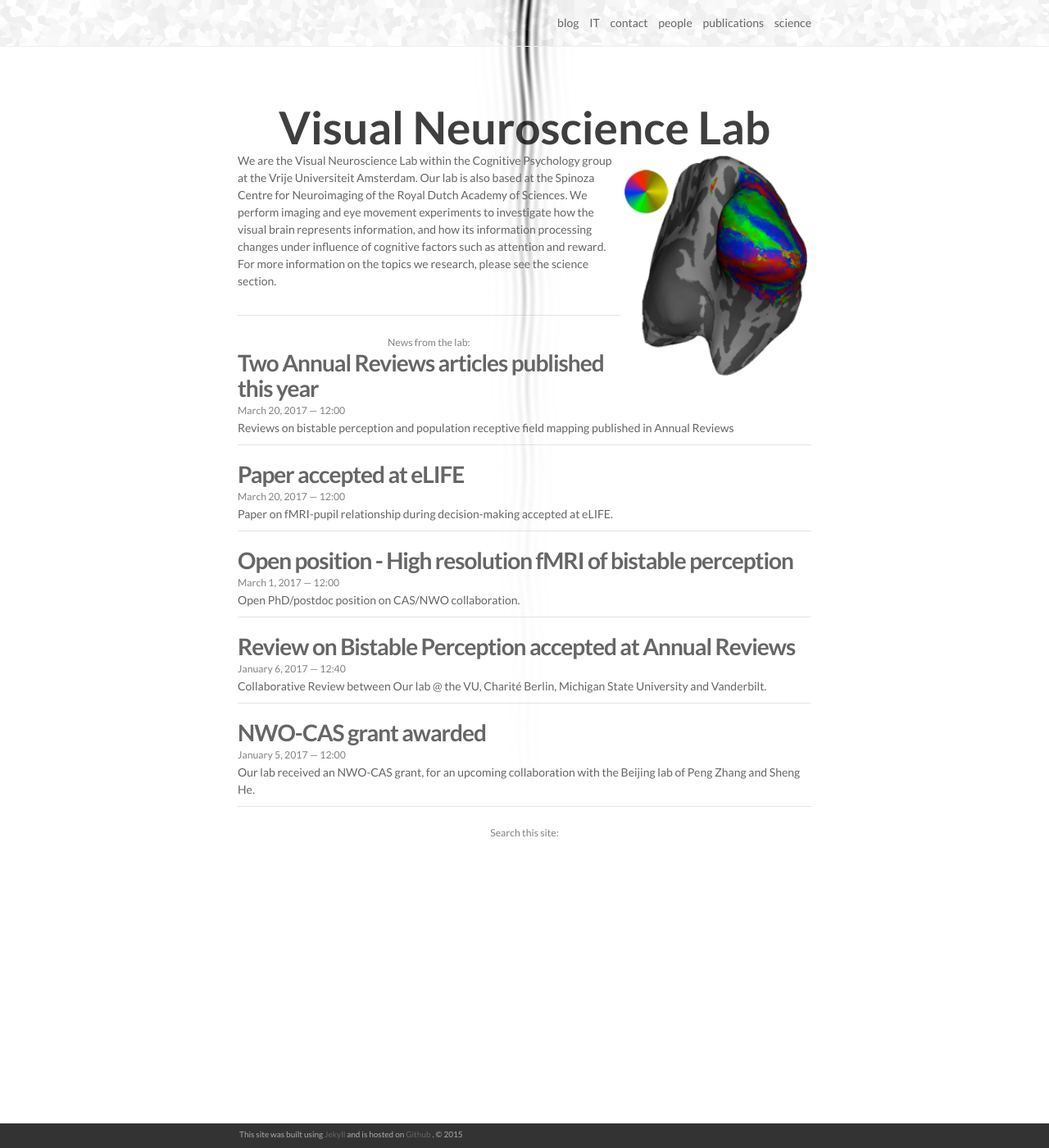
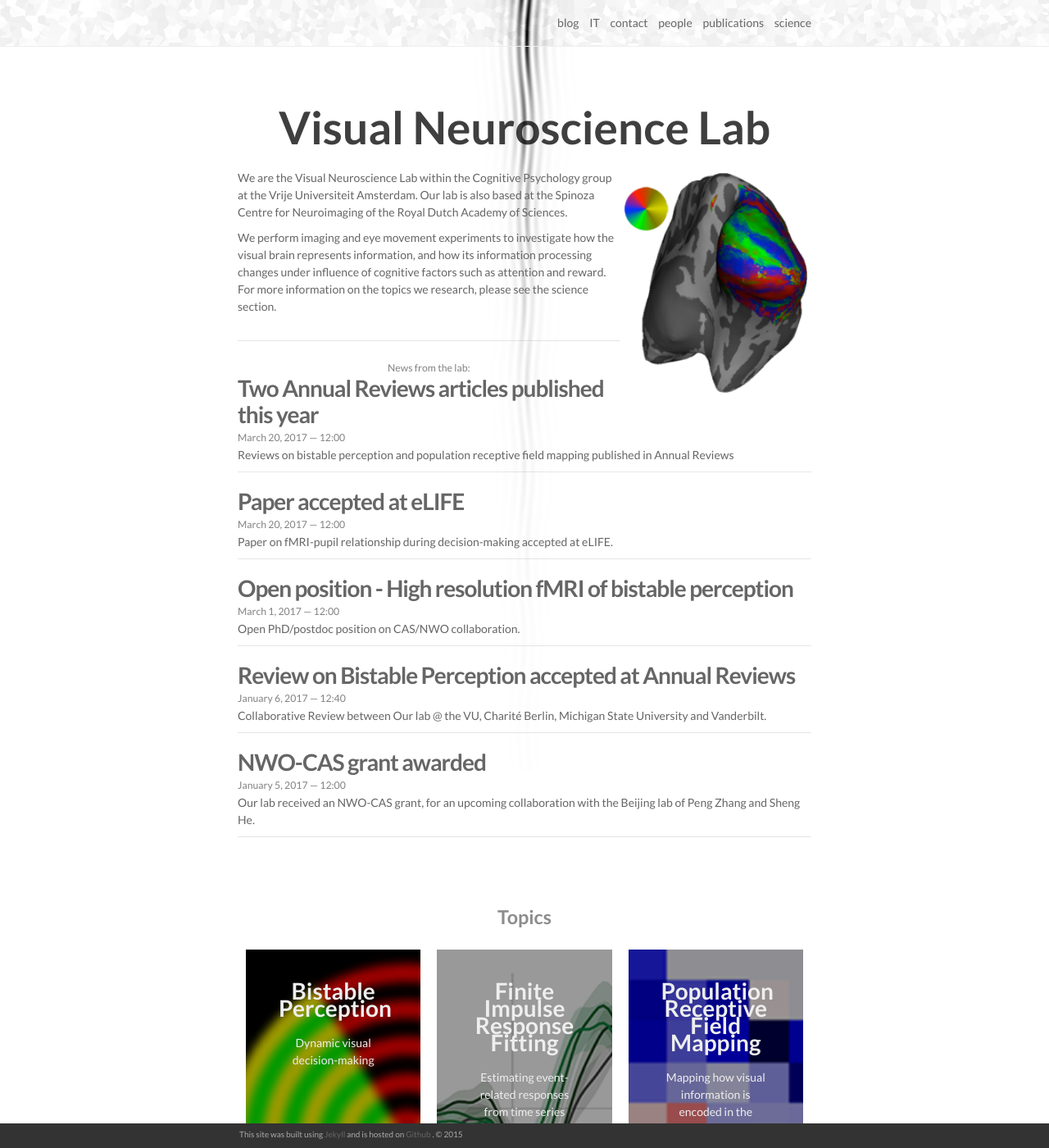
Before and after one commit to tknapen/tknapen.github.io, a Jekyll site: the page built from index.html, in a window 1280 px wide and 1400 px high. Shown: the whole window at 82% size. Built offline with Jekyll 4.4.1, drawn with Linux system fonts in a browser that asks for light colours; nearby versions of some CDN libraries; the list of posts is cut into pages by our own code; comment, search, counter and statistics services are not loaded.

Commit message:
updated science files to be added to index; index changed to show panels below blog posts

```diff
--- a/_science/bistable_perception.markdown
+++ b/_science/bistable_perception.markdown
@@ -2,6 +2,7 @@
 layout: post
 title: Bistable Perception
 description: Dynamic visual decision-making
+frontpage: true
 img: /img/science/radio_active.png
 ---
 
--- a/_science/fir_deconvolution.markdown
+++ b/_science/fir_deconvolution.markdown
@@ -2,6 +2,7 @@
 layout: post
 title: Finite Impulse Response Fitting
 description: Estimating event-related responses from time series signals
+frontpage: true
 img: /img/science/more_time_signals.png
 ---
 
--- a/_science/prf_project.markdown
+++ b/_science/prf_project.markdown
@@ -2,6 +2,7 @@
 layout: post
 title: Population Receptive Field Mapping
 description: Mapping how visual information is encoded in the human brain
+frontpage: true
 img: /img/prf/eccen_quadrant.png
 ---
 
--- a/index.html
+++ b/index.html
@@ -5,10 +5,10 @@ layout: default
 <div class="header-bar">
   <h1>Visual Neuroscience Lab</h1>
 </div>
-
+<br/>
   <img class="col one right" src="/img/polar_2mm_7T.png">
-<p>We are the Visual Neuroscience Lab within the <a href="http://www.vupsy.nl" target="_blank">Cognitive Psychology</a> group at the Vrije Universiteit Amsterdam. Our lab is also based at the <a href="http://www.spinozacentre.nl" target="_blank">Spinoza Centre for Neuroimaging</a> of the <a href="http://www.knaw.nl" target="_blank">Royal Dutch Academy of Sciences</a>.
-We perform imaging and eye movement experiments to investigate how the visual brain represents information, and how its information processing changes under influence of cognitive factors such as attention and reward. For more information on the topics we research, please see <a href="https://tknapen.github.io/science/">the science section</a>.</p>
+<p>We are the Visual Neuroscience Lab within the <a href="http://www.vupsy.nl" target="_blank">Cognitive Psychology</a> group at the Vrije Universiteit Amsterdam. Our lab is also based at the <a href="http://www.spinozacentre.nl" target="_blank">Spinoza Centre for Neuroimaging</a> of the <a href="http://www.knaw.nl" target="_blank">Royal Dutch Academy of Sciences</a>.</p>
+<p>We perform imaging and eye movement experiments to investigate how the visual brain represents information, and how its information processing changes under influence of cognitive factors such as attention and reward. For more information on the topics we research, please see <a href="https://tknapen.github.io/science/">the science section</a>.</p>
 <br />
   <!-- <br/> -->
   <hr>
@@ -23,7 +23,7 @@ We perform imaging and eye movement experiments to investigate how the visual br
 <ul class="post-list">
     {% for post in paginator.posts %}
       <li>
-        <h5><a class="post-title" href="{{ post.url | prepend: site.baseurl }}">{{ post.title }}</a></h5>
+        <h6><a class="post-title" href="{{ post.url | prepend: site.baseurl }}">{{ post.title }}</a></h6>
         <p class="post-meta">{{ post.date | date: '%B %-d, %Y — %H:%M' }}</p>
         <p>{{ post.description }}</p>
         <!-- <br/> -->
@@ -32,7 +32,31 @@ We perform imaging and eye movement experiments to investigate how the visual br
     {% endfor %}
 </ul>
 
+<br/>
+<div class="header-bar">
+  <h3>Topics</h3>
+</div>
 
+{% for project in site.science %}
+{% if project.frontpage %}
+<div class="project">
+    <div class="thumbnail">
+        <a href="{{ site.baseurl }}{{ project.url }}">
+        {% if project.img %}
+        <img class="thumbnail" src="{{ project.img }}"/>
+        {% else %}
+        <div class="thumbnail blankbox"></div>
+        {% endif %}
+        <span>
+            <h1>{{ project.title }}</h1>
+            <br/>
+            <p>{{ project.description }}</p>
+        </span>
+        </a>
+    </div>
+</div>
+{% endif %}
+{% endfor %}
 
 <p class="post-meta" align = "center">Search this site:</p>
 <div class="post-content" align="center">
```
Also changed, not shown: science.md (+1 -1 lines).
